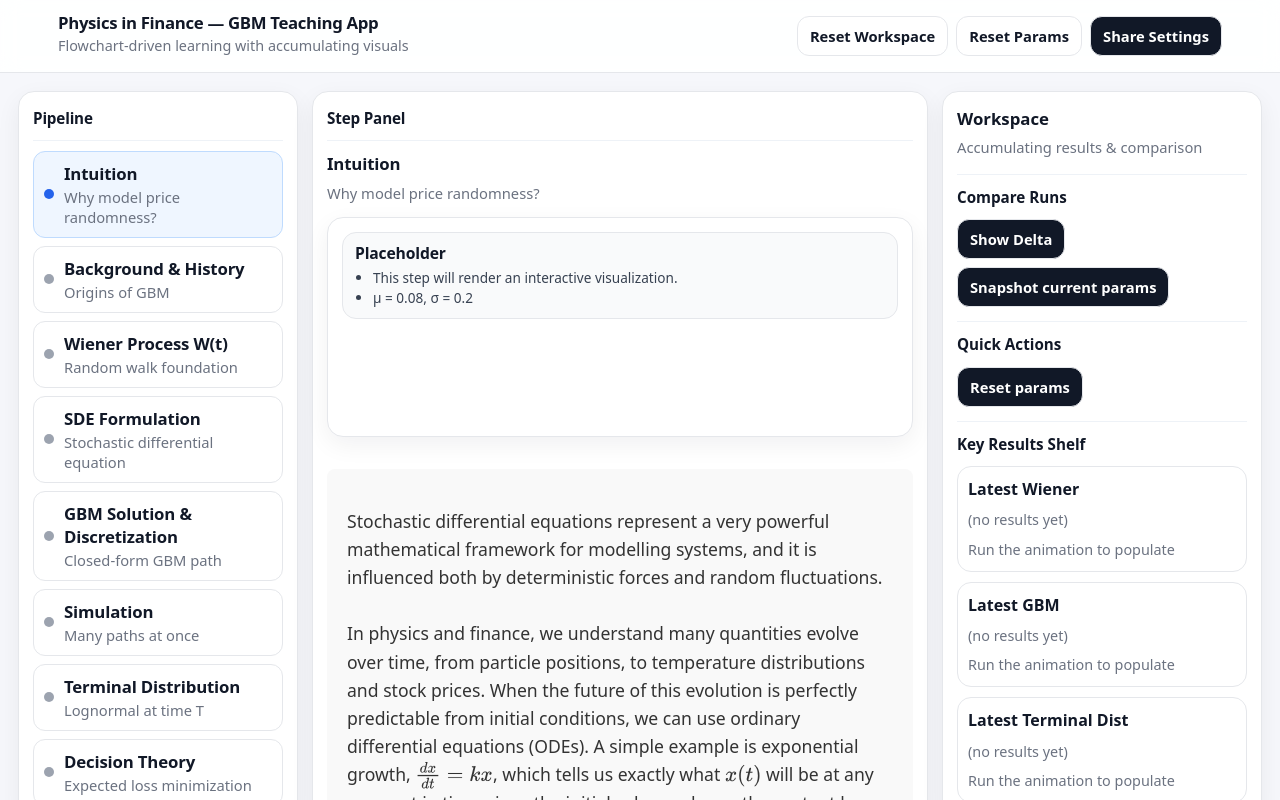
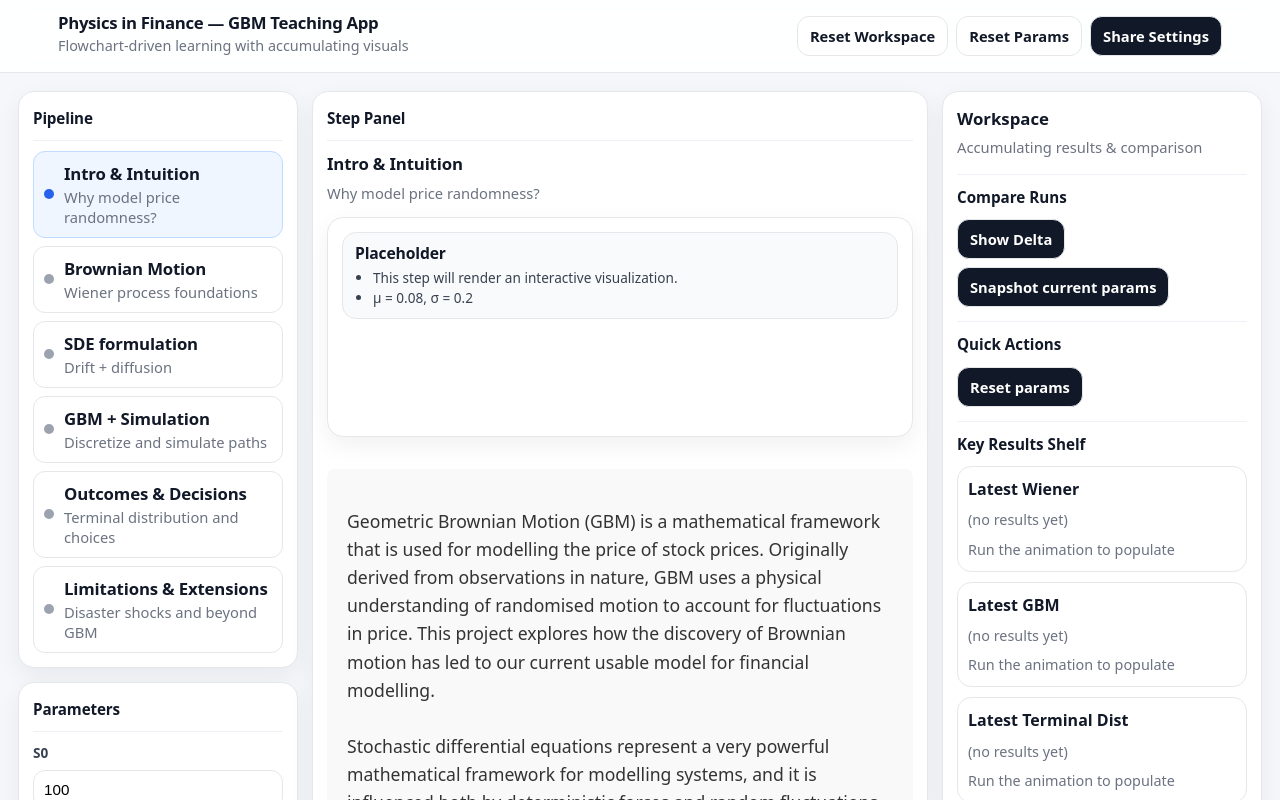
Before and after one commit to JapaneseLeoOulton/PIS_finphy_2026, a React (Vite) app: page / in a window 1280 px wide. Shown: the top 800 px of the page. Built offline with nearby package versions, Linux system fonts and the light colour scheme.

Commit message:
I have added contents from previous web and placed ot where I think is appropriate

```diff
--- a/src/components/StepPanel.jsx
+++ b/src/components/StepPanel.jsx
@@ -61,7 +61,7 @@ function DecisionTheoryWidget({ params }) {
       <h3>Decision Theory</h3>
       <ul>
         <li>Choose an action by minimizing expected loss.</li>
-        <li>\(a^* = \arg\min_a \mathbb{E}[L(a,X)]\)</li>
+        <li>{"\\(a^* = \\arg\\min_a \\mathbb{E}[L(a,X)]\\)"}</li>
         <li>μ = {params?.mu ?? "—"}, T = {params?.T ?? "—"}</li>
       </ul>
     </div>
--- a/src/data/steps.js
+++ b/src/data/steps.js
@@ -1,9 +1,11 @@
 export const steps = [
   {
-    id: "intuition",
-    title: "Intuition",
+    id: "intro",
+    title: "Intro & Intuition",
     short: "Why model price randomness?",
-    description: `Stochastic differential equations represent a very powerful mathematical framework for modelling systems, and it is influenced both by deterministic forces and random fluctuations.
+    description: `Geometric Brownian Motion (GBM) is a mathematical framework that is used for modelling the price of stock prices. Originally derived from observations in nature, GBM uses a physical understanding of randomised motion to account for fluctuations in price. This project explores how the discovery of Brownian motion has led to our current usable model for financial modelling.
+
+Stochastic differential equations represent a very powerful mathematical framework for modelling systems, and it is influenced both by deterministic forces and random fluctuations.
 
 In physics and finance, we understand many quantities evolve over time, from particle positions, to temperature distributions and stock prices. When the future of this evolution is perfectly predictable from initial conditions, we can use ordinary differential equations (ODEs). A simple example is exponential growth, $\\frac{dx}{dt} = kx$, which tells us exactly what $x(t)$ will be at any moment in time given the initial value and growth constant k.
 
@@ -11,107 +13,226 @@ However, this deterministic framework breaks down when confronted with the reali
     widgetKey: "PlaceholderWidget",
     pinsByDefault: false,
   },
+
   {
-    id: "history",
-    title: "Background & History",
-    short: "Origins of GBM",
-    description: `Physicists have used these same ideas for a while. Many Monte Carlo techniques were first developed in physics (particularly in the Manhattan Project) before being adopted by finance. The conceptual similarities between a particle undergoing molecular collisions and a stock price buffeted by market force is remarkable.
+    id: "brownian",
+    title: "Brownian Motion",
+    short: "Wiener process foundations",
+    description: `However, Brownian motion showed no uses to the financial industry until mathematician Norbert Wiener
+defined the Wiener process in 1918. Wiener defined a way to calculate the probability of a particle
+taking a specific set of paths - this is known as the Wiener process.
 
-The basic Wiener process can take negative values, which made it unsuitable for direct stock price modelling. Stock prices, after all, cannot fall below zero, a company's value may plummet, but it cannot become negative. Therefore, the mathematical framework was adapted to create Geometric Brownian Motion (GBM), which ensures price changes are proportional to the current price level.`,
-    widgetKey: "PlaceholderWidget",
-    pinsByDefault: false,
-  },
-  {
-    id: "wiener",
-    title: "Wiener Process W(t)",
-    short: "Random walk foundation",
-    description: `The term $dW$ represents an infinitesimal increment of Brownian motion, which we explored in the previous section. This is the source of all randomness in the equation.
+Although physically Brownian motion represents the motion of a particle, the Wiener process generalises
+the idea of a particle to just represent some variable, \\( W \\). This variable can adopt a range of meanings,
+including representing the stock price in financial modelling.
 
-Mathematically, $dW$ behaves like $\\sqrt{dt}$ multiplied by a standard normal random variable Z. This scaling is important, because it means that over longer time intervals, the random effects accumulate in a specific way, growing proportionally to the square root of time rather than linearly. This is fundamentally different from deterministic systems and reflects the diffusive nature of random processes.
+The Wiener process is characterised by the following properties:
 
-One might wonder why we write $dX$ rather than a traditional derivative like $\\frac{dx}{dt}$. This is because paths generated by SDEs are typically not differentiable in the classical sense. Brownian motion, despite being continuous, has such irregular, jagged paths that they have an infinite variation, so you cannot compute a traditional derivative at any point. The notation $dX$ represents an infinitesimal change interpreted in a specific mathematical sense, either through Itô calculus or Stratonovich calculus (but those are far too complex for you to do at this stage), which provide rigorous foundations for manipulating these objects.`,
+\\( W(0) = 0 \\) almost surely.
+This means that the initial value of our variable \\( W \\) (in this case the price of the stock) starts
+from a value of 0.
+
+\\( W \\) has independent increments: for every \\( t > 0 \\):
+\\( W_{t+u} - W_t,\\; u \\ge 0, \\) are independent of the past values \\( W_s,\\; s < t. \\)
+
+\\( W \\) has Gaussian increments - a time step \\( u \\) results in an increment that is normally distributed
+with mean 0 and variance \\( u \\).
+
+\\( W \\) has almost surely continuous paths: \\( W_t \\) is almost surely continuous in \\( t \\).
+i.e. \\( W \\) has no sudden jumps - it passes through all intermediate values to get from one point
+to another.
+
+In the above conditions, "almost surely" is a probability term - this means that the probability
+of the condition being true is 100%.
+
+The basic Wiener process can take negative values, which made it unsuitable for direct stock price
+modelling. Therefore the mathematical framework was adapted to create Geometric Brownian Motion
+(GBM), which allows price changes proportional to the current price.`,
     widgetKey: "WienerWidget",
     pinsByDefault: true,
   },
+
   {
     id: "sde",
-    title: "SDE Formulation",
-    short: "Stochastic differential equation",
+    title: "SDE formulation",
+    short: "Drift + diffusion",
     description: `A stochastic differential equation combines two fundamentally different components, a deterministic part which represents what would happen on average, and a stochastic part capturing unpredictable fluctuations. The general form of an SDE can be written as:
 $dX = a(X,t)dt + b(X,t)dW$
 
 This deceptively simple equation is a lot more sophisticated than it may look. The term $a(X,t)$ is called the drift coefficient. It represents the deterministic tendency of the system, essentially the direction and rate at which X would evolve in the absence of any random perturbations. In a financial context, this might represent the expected return on an asset. The drift can depend on both the current state X and time t, allowing for complex, path-dependent behaviour.
 
-The term $b(X,t)$ is the diffusion coefficient, sometimes called the volatility function. It determines the magnitude of random fluctuations, essentially, how much the system can be knocked around by random forces. Crucially, this can also depend on the current state, meaning that uncertainty itself can be state-dependent. In financial markets, we often observe that volatility increases during periods of market stress, for example an asset that has fallen sharply would likely exhibit greater price swings than one trading calmly.`,
+The term $b(X,t)$ is the diffusion coefficient, sometimes called the volatility function. It determines the magnitude of random fluctuations, essentially, how much the system can be knocked around by random forces. Crucially, this can also depend on the current state, meaning that uncertainty itself can be state-dependent. In financial markets, we often observe that volatility increases during periods of market stress, for example an asset that has fallen sharply would likely exhibit greater price swings than one trading calmly.
+
+The term $dW$ represents an infinitesimal increment of Brownian motion, which we explored in the previous section. This is the source of all randomness in the equation.
+
+Mathematically, $dW$ behaves like $\\sqrt{dt}$ multiplied by a standard normal random variable $Z$. This scaling is important, because it means that over longer time intervals, the random effects accumulate in a specific way, growing proportionally to the square root of time rather than linearly. This is fundamentally different from deterministic systems and reflects the diffusive nature of random processes.
+
+One might wonder why we write $dX$ rather than a traditional derivative like
+$$
+\\frac{dX}{dt}.
+$$
+This is because paths generated by SDEs are typically not differentiable in the classical sense. Brownian motion, despite being continuous, has such irregular, jagged paths that they have infinite variation, so you cannot compute a traditional derivative at any point.
+
+The notation $dX$ represents an infinitesimal change interpreted in a specific mathematical sense, either through Itô calculus or Stratonovich calculus (but those are far too complex for you to do at this stage), which provide rigorous foundations for manipulating these objects.`,
     widgetKey: "PlaceholderWidget",
     pinsByDefault: false,
   },
+
   {
-    id: "gbm-solution",
-    title: "GBM Solution & Discretization",
-    short: "Closed-form GBM path",
-    description: `The GBM model is: $dS = \\mu Sdt + \\sigma SdW$. This seemingly small modification, multiplying both drift and diffusion terms by S, has some profound consequences. The parameter $\\mu$ represents the average growth rate or expected return of the asset. This is the deterministic trend component. If we removed all randomness (set $\\sigma = 0$), the solution would be simple exponential growth: $S(t) = S_0 e^{\\mu t}$.
+    id: "gbm-sim",
+    title: "GBM + Simulation",
+    short: "Discretize and simulate paths",
+    description: `In GBM, the stock price \\( S_t \\) typically follows the stochastic differential equation:
 
-The parameter $\\sigma$ represents the volatility, a measure of how severely and frequently the price fluctuates around its trend. The key insight is that volatility is multiplicative, and it scales with the current price S.
+\\[
+  dS_t = \\mu S_t \\, dt + \\sigma S_t \\, dW_t
+\\]
 
-Figure 1: Effect of volatility on price paths. Three simulations with identical drift ($\\mu=0.08$) but increasing volatility ($\\sigma=0.1, 0.2, 0.4$). Higher volatility creates larger fluctuations around the trend.
+This model ensures that asset prices have a natural lower bound of 0. However, it does allow
+the percentage change in price to become negative, i.e. the price is allowed to fall.
 
-The multiplicative structure ensures that S remains strictly positive for all time, provided it starts positive. This is a mathematical guarantee that emerges from the properties of the exponential function. Even if the random term $dW$ pushes strongly negative in a particular instant, the proportional nature of the equation prevents the price from crossing zero. The percentage change in price can certainly be negative when the stock falls, but the price itself has a natural floor at zero.
+This seemingly small modification, multiplying both drift and diffusion terms by \\( S \\),
+has some profound consequences. The parameter \\( \\mu \\) represents the average growth
+rate or expected return of the asset. This is the deterministic trend component.
+If we removed all randomness (set \\( \\sigma = 0 \\)), the solution would be simple
+exponential growth:
 
-To solve SDEs numerically, we use the Euler-Maruyama method. We divide the time interval [0, T] into N small steps of size $\\Delta t = T/N$ and use a discrete-time recursion:
-$X(t + \\Delta t) = X(t) + a(X(t),t)\\Delta t + b(X(t),t)\\sqrt{\\Delta t}Z$
+\\[
+  S(t) = S_0 e^{\\mu t}
+\\]
 
-For Geometric Brownian Motion specifically, the scheme becomes:
-$S(t + \\Delta t) = S(t) + \\mu S(t)\\Delta t + \\sigma S(t)\\sqrt{\\Delta t}Z$`,
+The parameter \\( \\sigma \\) represents the volatility, a measure of how severely and
+frequently the price fluctuates around its trend. Higher volatility means greater
+uncertainty and larger random swings.
+
+In the GBM model, volatility is constant, though more sophisticated models relax
+this assumption. The key insight is that volatility is multiplicative, and it scales
+with the current price \\( S \\). This is realistic: a £100 stock experiencing 20%
+volatility will have absolute price swings ten times larger than a £10 stock with
+the same percentage volatility.
+
+The multiplicative structure ensures that \\( S \\) remains strictly positive for all time,
+provided it starts positive. This is a mathematical guarantee that emerges from the
+properties of the exponential function.
+
+Even if the random term \\( dW \\) pushes strongly negative in a particular instant,
+the proportional nature of the equation prevents the price from crossing zero.
+The percentage change in price can certainly be negative when the stock falls,
+but the price itself has a natural floor at zero.
+
+Although GBM does have an exact analytical solution, most SDEs encountered in practice do not.
+The drift and diffusion coefficients may be nonlinear functions of \\( X \\), or they could be
+time-dependent. In these cases, we must resort to using numerical methods. The most fundamental
+numerical method for SDEs is the Euler-Maruyama method.
+
+The key idea here is that instead of trying to solve the equation all at once, we break time
+into tiny steps and solve it piece by piece. This is called discretisation. We divide the time
+interval \\( [0, T] \\) into \\( N \\) small steps of size
+\\[
+  \\Delta t = \\frac{T}{N}.
+\\]
+We then approximate the continuous SDE by a discrete-time recursion:
+
+\\[
+  X(t + \\Delta t) = X(t) + a(X(t), t)\\,\\Delta t + b(X(t), t)\\,\\sqrt{\\Delta t}\\,Z.
+\\]
+
+Here, \\( Z \\) is a standard normal random variable, drawn independently at each time step.
+For Geometric Brownian Motion specifically, the Euler-Maruyama scheme becomes
+
+\\[
+  S(t + \\Delta t) = S(t) + \\mu S(t)\\,\\Delta t + \\sigma S(t)\\,\\sqrt{\\Delta t}\\,Z.
+\\]
+
+The algorithm is straightforward. We begin with the initial condition \\( S_0 \\).
+At each time step, we draw a random number \\( Z \\) from a standard normal distribution.
+We then update the price using the formula above. We repeat this process for \\( N \\) steps
+until we reach the final time \\( T \\). The result is a single simulated path, with one
+possible trajectory that the stock price might follow given the model parameters.
+
+A single simulated path doesn't tell us much. It only represents one possible future out of
+infinitely many. The true power of stochastic simulation comes from generating many paths
+and analysing their statistical properties. This is where Monte Carlo comes in.
+
+The procedure is as follows, we run the Euler-Maruyama algorithm thousands or millions of
+times, each time with independently drawn random numbers. Each run produces a different
+trajectory \\( S_1(t), S_2(t), \\ldots, S_m(t) \\). From this group of runs, we can compute
+the mean final price, the variance, percentiles for risk assessment, probabilities of
+extreme outcomes, etc.
+
+For example, to estimate the probability that a stock price exceeds £150 after one year
+(given \\( S_0 = 100 \\), \\( \\mu = 0.08 \\), and \\( \\sigma = 0.20 \\)), we simulate
+100,000 paths and count how many of these paths satisfy \\( S(1) > 150 \\).
+The fraction of paths meeting this criterion provides an estimate of the desired probability.
+
+Monte Carlo methods are particularly valuable because they scale well to high-dimensional
+problems. For a portfolio of \\( n \\) correlated assets, we can simply simulate all
+processes simultaneously at each time step.
+
+Physicists have used these same ideas for a while. Many Monte Carlo techniques were first
+developed in physics (particularly in the Manhattan Project) before being adopted by finance.
+The conceptual similarities between a particle undergoing molecular collisions and a stock
+price buffeted by market forces is remarkable.`,
     widgetKey: "GBMSinglePathWidget",
     pinsByDefault: true,
   },
+
   {
-    id: "simulation",
-    title: "Simulation",
-    short: "Many paths at once",
+    id: "outcomes",
+    title: "Outcomes & Decisions",
+    short: "Terminal distribution and choices",
     description: `A single simulated path doesn't tell us much. It only represents one possible future out of infinitely many. The true power of stochastic simulation comes from generating many paths and analysing their statistical properties. This is where Monte Carlo comes in.
 
 The procedure is as follows, we run the Euler-Maruyama algorithm thousands or millions of times, each time with independently drawn random numbers. Each run produces a different trajectory $S_1(t), S_2(t), ..., S_m(t)$. From this group of runs, we can compute the mean final price, the variance, percentiles for risk assessment, probabilities of extreme outcomes etc.
 
-For example, to estimate the probability that a stock price exceeds £150 after one year, (given $S_0 = £100, \\mu = 0.08, and \\sigma = 0.20$), we simulate 100,000 paths and count how many of these paths satisfy $S(1) > 150$. The fraction of paths meeting this criterion provides an estimate of the desired probability.
-
-Figure 2: Monte Carlo simulation showing 100 possible price paths over one year. Each path uses the same parameters ($S_0=£100, \\mu=0.08, \\sigma=0.2$) but different random numbers, illustrating the range of possible outcomes.
-
 Monte Carlo methods are particularly valuable because they scale well to high-dimensional problems. For a portfolio of n correlated assets, we can simply simulate all processes simultaneously at each time step.`,
-    widgetKey: "GBMManyPathsWidget",
-    pinsByDefault: false,
-  },
-  {
-    id: "terminal-distribution",
-    title: "Terminal Distribution",
-    short: "Lognormal at time T",
-    description: `Although the GBM model provides the foundation for the Black-Scholes option pricing formula, it has well-documented shortcomings when confronted with real market data. Geometric Brownian Motion is excellent for modelling small-scale, continuous random fluctuations, but it is fundamentally poor at capturing the extreme market movements that matter most for risk management.
-
-The problem lies in the assumption of continuous paths. In GBM, prices evolve smoothly as an accumulation of many small steps, and there are no sudden jumps. However, real financial markets exhibit fat tails. Extreme events occur far more frequently than the normal distribution predicts. The 1987 Black Monday crash, the 2008 financial crisis, and the March 2020 COVID-19 market crash all involved movements that GBM would assign probabilities of less than one in several million years.
-
-Furthermore, GBM assumes constant volatility $\\sigma$, independent of price level or time. Typically, we know high volatility periods tend to be followed by more high volatility. Volatility also typically increases when markets fall, known as the leverage effect. To address these limitations, researchers have developed more sophisticated models, but GBM remains a useful starting point for understanding market dynamics.`,
     widgetKey: "TerminalDistributionWidget",
     pinsByDefault: true,
   },
+
   {
-    id: "decision-theory",
-    title: "Decision Theory",
-    short: "Expected loss minimization",
-    description: `Our project applies the SDE framework to model how asset prices respond to climate-related uncertainty and events. Under normal conditions, asset prices follow:
-$dS = \\mu S dt + \\sigma_0 S dW$
-Here, $\\mu$ is the expected return and $\\sigma_0$ is the baseline volatility level.
+    id: "limits",
+    title: "Limitations & Extensions",
+    short: "Disaster shocks and beyond GBM",
+    description: `Although the GBM model provides the foundation for the Black-Scholes option pricing formula,
+it has well-documented shortcomings when confronted with real market data. Geometric
+Brownian Motion is excellent for modelling small-scale, continuous random fluctuations,
+but it is fundamentally poor at capturing the extreme market movements that matter most
+for risk management.
 
-When a climate-related event occurs, be it an extreme heatwave disrupting energy supply, a major policy shift towards renewable energy, or a catastrophic Fukushima scale disaster, we model the market response by altering the SDE parameters. This approach is known as regime-switching.
+The problem lies in the assumption of continuous paths. In GBM, prices evolve smoothly
+as an accumulation of many small steps, and there are no sudden jumps. However, real
+financial markets exhibit fat tails. Extreme events occur far more frequently than
+the normal distribution predicts.
 
-The first parameter change is to volatility. We increase it from $\\sigma_0$ to $\\sigma_0(1 + c)$, where c is a positive multiplier representing the additional uncertainty introduced by the climate event. For example, if c = 0.5, volatility increases by 50%. This reflects how uncertainty spikes during crises, investors face greater ambiguity and the asset fluctuates more violently.
+The 1987 Black Monday crash, the 2008 financial crisis, and the March 2020 COVID-19
+market crash all involved movements that GBM would assign probabilities of less
+than one in several million years.
 
-The second parameter that may change is the drift $\\mu$. If a climate event causes investors to fundamentally reassess an asset's long-term prospects, the expected return can shift. A pro-renewable energy policy might increase $\\mu$ for solar and wind companies. In our model, the drift changes from $\\mu$ to $\\mu_{new}$, where the direction and magnitude of the change depend on the nature of the event and the sector in question.
+Furthermore, GBM assumes constant volatility \\( \\sigma \\), independent of price level
+or time. Typically, we know high volatility periods tend to be followed by more high
+volatility. Volatility also typically increases when markets fall, known as the
+leverage effect.
 
-Mathematically, the post-event dynamics become:
-$dS = \\mu_{new} S dt + \\sigma_0(1 + c)S dW$
+To address these limitations, researchers have developed more sophisticated models,
+but GBM remains a useful starting point for understanding market dynamics.
 
-We implement this using Monte Carlo simulation. For the baseline scenario, we simulate M paths using the original parameters ($\\mu, \\sigma_0$). For the event scenario, we simulate M paths using the modified parameters ($\\mu_{new}, \\sigma_0(1 + c)$). From these simulated groups, we can construct distributions of portfolio values and compare them. The SDE framework thus provides a rigorous, quantitative language for translating qualitative climate concerns into concrete financial risk assessments.`,
+Although the GBM model provides a framework for mathematical modelling, it is most useful as a vehicle
+for the Black-Scholes Model. Geometric Brownian Motion by itself is excellent for modelling small-scale,
+random shocks, but is extremely poor at capturing extreme market jumps. This is due to the path in GBM
+being continuous, whereas real markets often exhibit sharp discontinuities. For example, the Geometric
+Brownian Motion model would not predict events such as the 2020 COVID-19 stock crash or the 2008
+financial crash.
+
+The general GBM model as described above exists in many modified forms including the Geometric
+Fractional Brownian Motion model (GFBM), the Subdiffusive GBM (sGBM) and the Mean-Reverting GBM.
+The GFBM model incorporates an additional parameter called the Hurst parameter \\( H \\), which varies
+between 0 and 1. Standard GBM has \\( H = 0.5 \\).
+
+If \\( H > 0.5 \\), the process being modelled has long-range dependence which means there is positive
+correlation between future and past increments. For example, a rise in stock price is likely to be
+followed by another rise. If \\( H < 0.5 \\), it indicates that the process tends to return to a
+long-range average.`,
     widgetKey: "DecisionTheoryWidget",
     pinsByDefault: false,
   },
```
